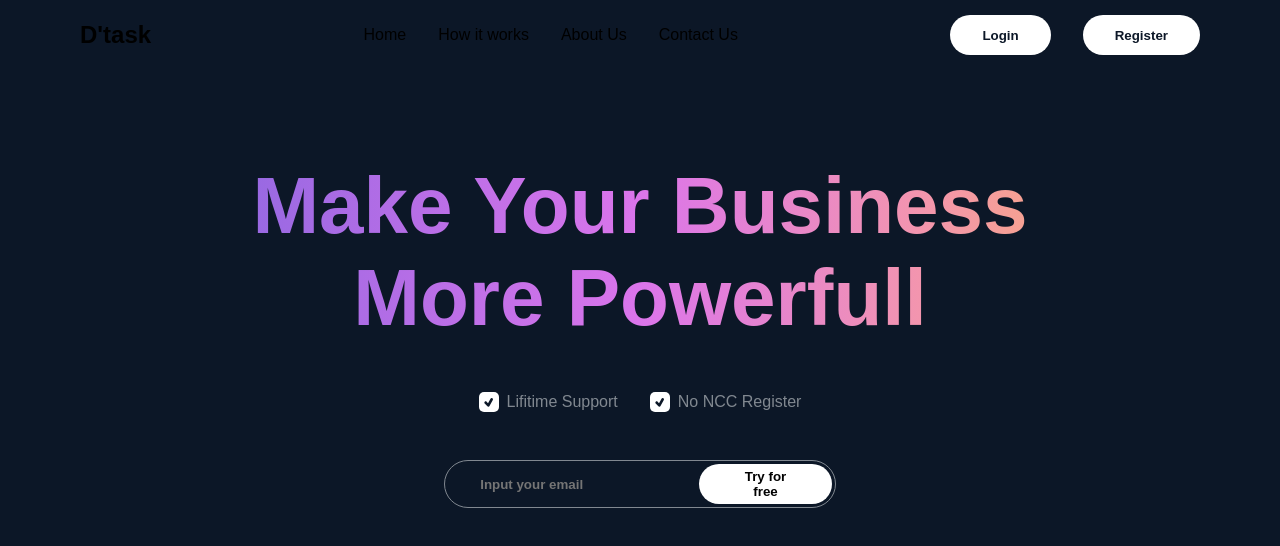
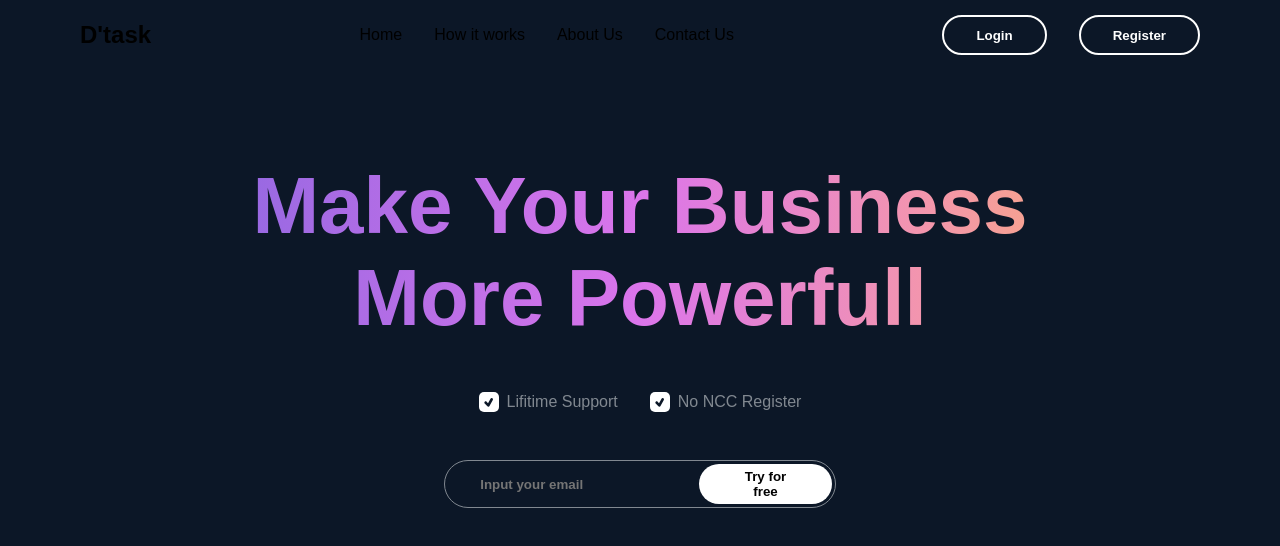
Before and after one commit to Atik2788/Animated-Website, a React (Vite) app: page / in a window 1280 px wide. Shown: the top 546 px of the page. Built offline with nearby package versions, Linux system fonts and the light colour scheme.

Commit message:
after change navbar condition and btn style

```diff
--- a/src/Components/Navbar.jsx
+++ b/src/Components/Navbar.jsx
@@ -15,6 +15,8 @@ const Navbar = () => {
 
     window.addEventListener("scroll", changeBgColor)
 
+    const styleBtn = bgColor ? "activeBtn" : "inactiveBtn"
+
     return (
         <div className={bgColor ? 'app__navbar active' : 'app__navbar'}>
             <div className="navbar__logo">
@@ -30,8 +32,8 @@ const Navbar = () => {
                 }
             </ul>
             <div className="navbar__buttons">
-                <button>Login</button>
-                <button>Register</button>
+                <button className={styleBtn}>Login</button>
+                <button className={styleBtn}>Register</button>
             </div>
         </div>
     );
--- a/src/Styles/_constant.scss
+++ b/src/Styles/_constant.scss
@@ -94,3 +94,15 @@
     text-decoration: none;
     color: inherit;
   }
+
+  @mixin activeBtn{
+    color:  #0c1727;
+    background: white;
+    border:  none;
+  }
+
+  @mixin inactiveBtn{
+    color:  white;
+    background: none;
+    border:  2px solid white;
+  }
--- a/src/Styles/navbar.scss
+++ b/src/Styles/navbar.scss
@@ -13,7 +13,10 @@
     // color: $secondary-color;
 
     &.active{
-        background-color: hsl(0, 0, 100% / 0.8);
+        background-color: hsl(0 0    100% / 0.5);
+        backdrop-filter: blur(14px);
+        box-shadow: 0 0 10px rgb(0 , 0, 0, 0.2);
+        color: $primary-color;
     }
 
     .navbar__logo{
@@ -33,5 +36,12 @@
             background: $secondary-color;
             color: $primary-color;
         }
+
+        .activeBtn{
+            @include activeBtn;
+        }
+        .inactiveBtn{
+            @include inactiveBtn;
+        }
     }
 }
```
